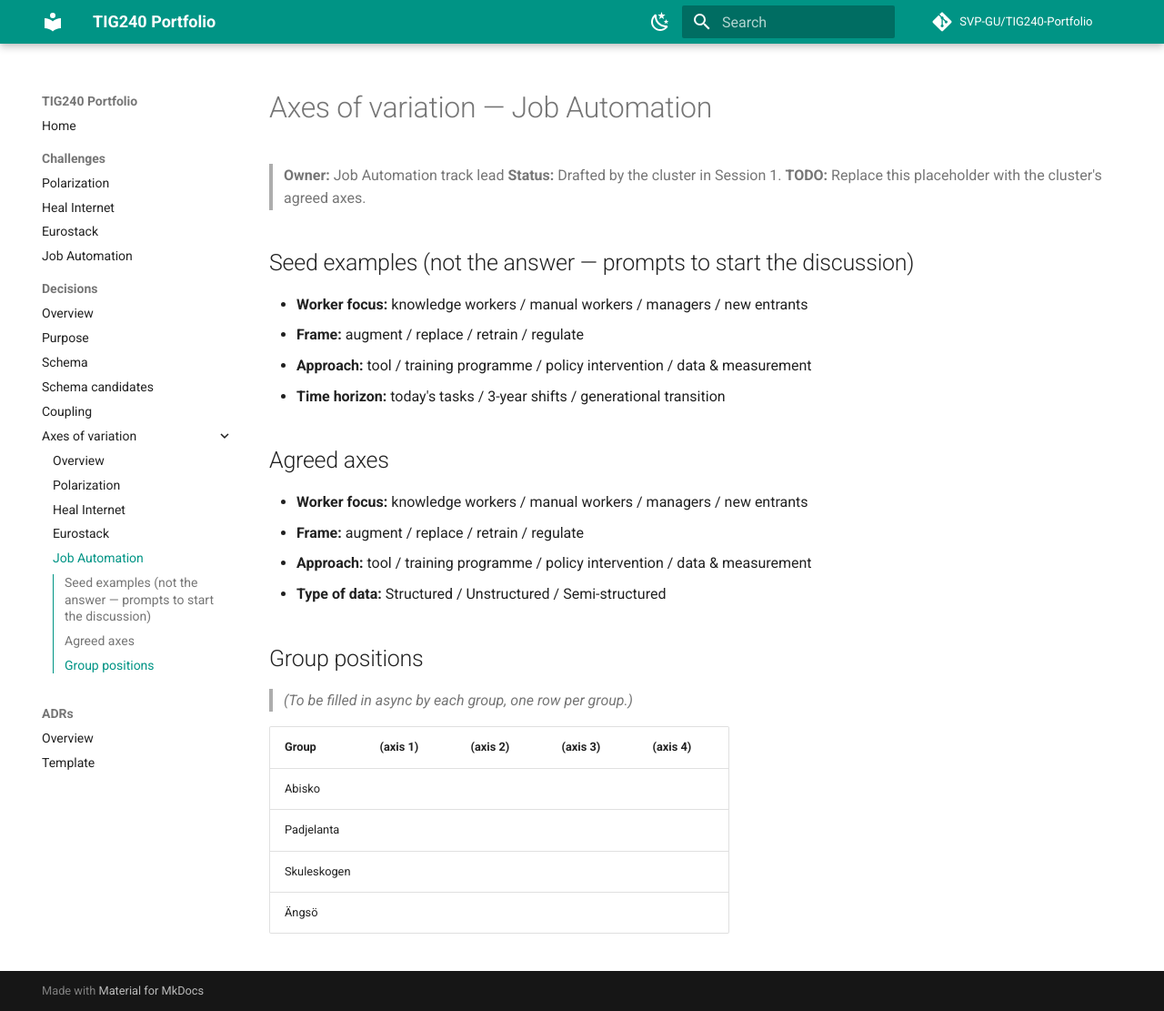
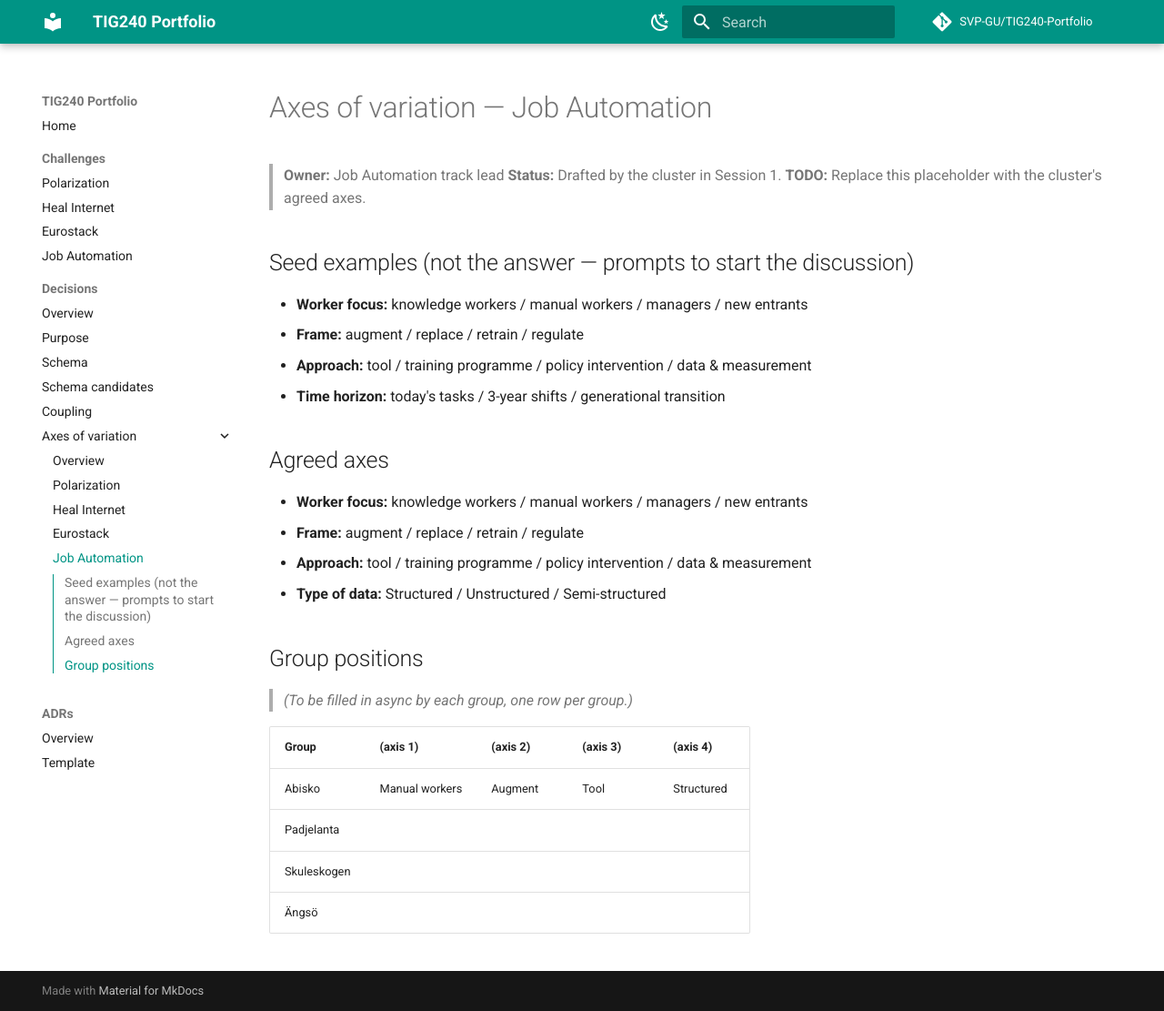
Before and after one commit to SVP-GU/TIG240-Portfolio, an MkDocs documentation site: the page built from docs/decisions/axes-of-variation/job-automation.md, in a window 1280 px wide and 1111 px high. Shown: the whole window at 91% size. Built offline with MkDocs 1.6.1 and Material for MkDocs 9.7.7, drawn with Linux system fonts in a browser that asks for light colours; comment, search, counter and statistics services are not loaded.

Commit message:
add_axes_of_variation

```diff
--- a/docs/decisions/axes-of-variation/job-automation.md
+++ b/docs/decisions/axes-of-variation/job-automation.md
@@ -25,7 +25,7 @@
 
 | Group | (axis 1) | (axis 2) | (axis 3) | (axis 4) |
 |---|---|---|---|---|
-| Abisko | | | | |
+| Abisko |Manual workers|Augment|Tool|Structured|
 | Padjelanta | | | | |
 | Skuleskogen | | | | |
 | Ängsö | | | | |
```
